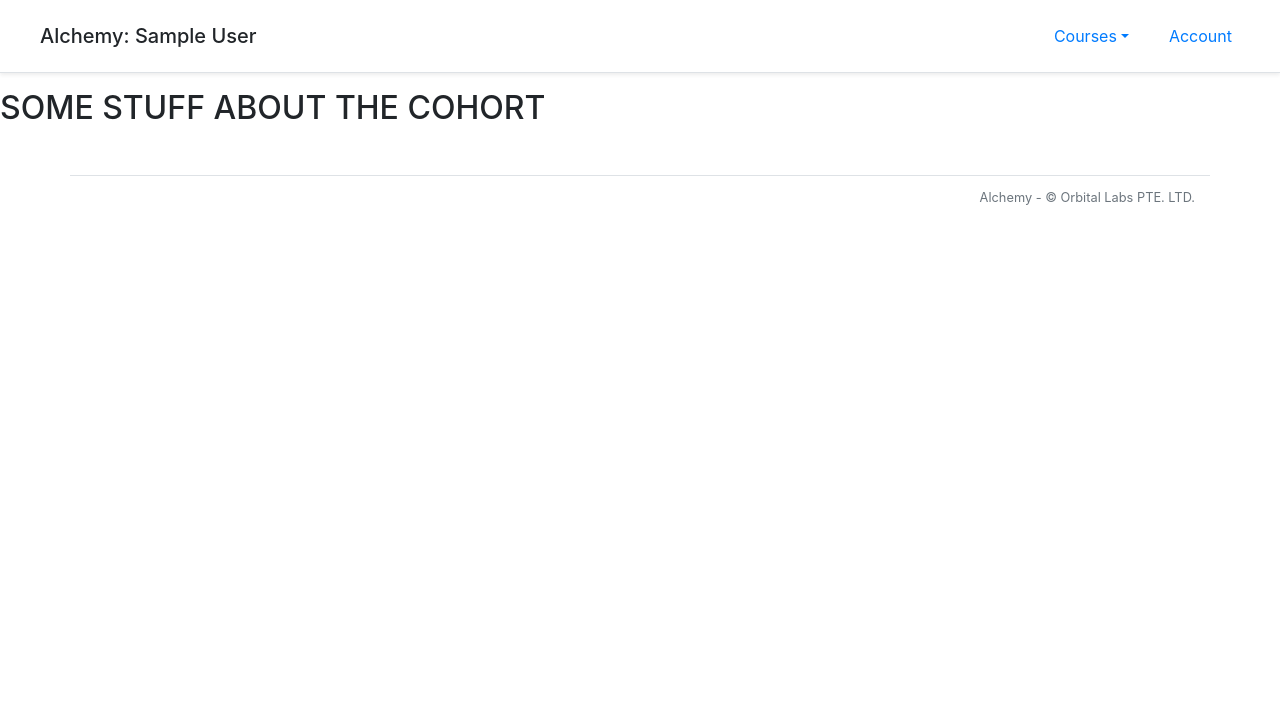
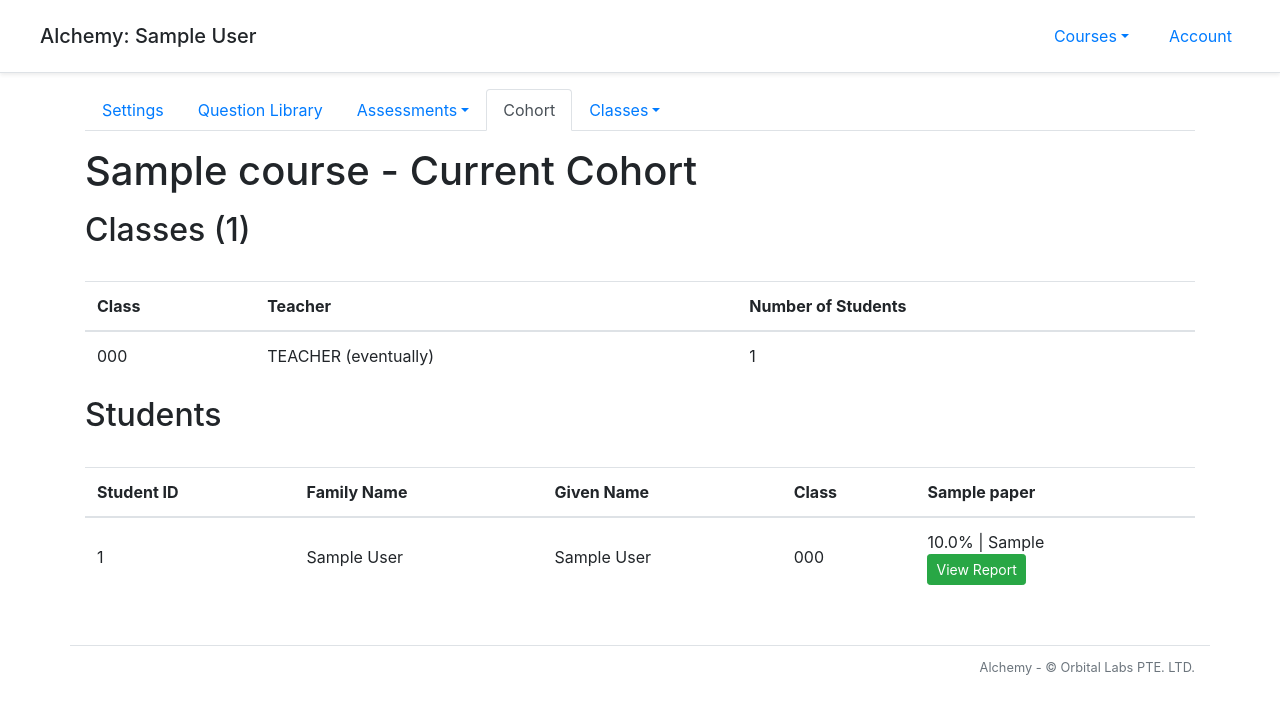
Before and after one commit to RTunley/alchemy, a Flask app: page /course/1/cohort/cohort/index in a window 1280 px wide. Shown: the top 714 px of the page. Run offline with Flask 2, Linux system fonts and the light colour scheme; tables that the repository leaves empty hold one stand-in row (values such as "Sample post"); parts of the project's set-up code (start-up, migrations or seed data) failed here and were passed over; some libraries are stand-ins or nearby versions.

Commit message:
Managed to get the Cohort tab working, but the calls to clazz endpoints seemed to create issues in the clazz index page --> Had to add explicit clazz_id =  arguments to all calls to clazz endpoints in index, which didn't need to be there when they could use g.clazz.id? All fcuntions seem to be working for now.

```diff
--- a/alchemy/score_manager.py
+++ b/alchemy/score_manager.py
@@ -53,7 +53,7 @@ def filter_questions_by_tag(question_assoc_list, tag_string):
     for question_assoc in question_assoc_list:
         for tag in question_assoc.question.tags:
             if tag.name == tag_string:
-                question_id_list.append(q.question.id)
+                question_id_list.append(question_assoc.question.id)
 
     return(question_id_list)
 
@@ -435,7 +435,7 @@ class StudentReport(object):
 
         grade_levels = self.paper.course.grade_levels
         for grade in grade_levels:
-            if self.clazz_percentage_mean >= grade.lower_bound and self.clazz_percentage_mean < gl.upper_bound:
+            if self.clazz_percentage_mean >= grade.lower_bound and self.clazz_percentage_mean < grade.upper_bound:
                 self.clazz_mean_grade = grade.grade
 
     def make_grade_batch_dict(self):
--- a/alchemy/templates/course/cohort/index.html
+++ b/alchemy/templates/course/cohort/index.html
@@ -1,10 +1,54 @@
-{% include "layout_start.html" %}
+{% extends "course/course_layout.html" %}
 
 {% block course_main_content %}
   <main role="main">
-    <h2>SOME STUFF ABOUT THE COHORT</h2>
-
+    <h1 class="my-3">{{ g.course.name }} - Current Cohort</h1>
+    <h2>Classes ({{ g.course.clazzes | length }})</h2>
+    <br>
+    <table class="table table-hover">
+      <thead>
+        <th>Class</th>
+        <th>Teacher</th>
+        <th>Number of Students</th>
+      </thead>
+      {% for clazz in g.course.clazzes %}
+      <tr>
+        <td>{{ clazz.code }}</td>
+        <td>TEACHER (eventually)</td><!--TODO eventually clazz.teachers-->
+        <td>{{ clazz.students | length }}</td>
+      </tr>
+      {% endfor %}
+    </table>
+    <h2>Students</h2>
+    <br>
+    <table class="table table-hover">
+      <thead>
+        <th>Student ID</th>
+        <th>Family Name</th>
+        <th>Given Name</th>
+        <th>Class</th>
+        {% for paper in g.course.papers %}
+          <th>{{ paper.title }}</th>
+        {% endfor %}
+      </thead>
+      {% for tuple in profile_tuples %}
+        {% for profile in tuple[1] %}
+          <tr>
+            <td class="align-middle">{{ profile.student.id }}</td>
+            <td class="align-middle">{{ profile.student.aws_user.family_name }}</td>
+            <td class="align-middle">{{ profile.student.aws_user.given_name }}</td>
+            <td class="align-middle">{{ tuple[0].code }}</td>
+            {% for scoreset in profile.scoreset_list %}
+              {% if scoreset.has_all_scores %}
+                <td>{{ scoreset.percentage }}% | {{ scoreset.grade }}  <br><a class="btn btn-success btn-sm" target="_blank" href="{{ url_for('course.clazz.student_paper_report', student_id = profile.student.id, paper_id = scoreset.paper.id, clazz_id = tuple[0].id) }}" >View Report</a></td>
+              {% else %}
+                <td>No Grade Assigned<br><a class="btn btn-success btn-sm disabled">View Report</a>
+                </td>
+              {% endif %}
+            {% endfor %}
+          </tr>
+        {% endfor %}
+      {% endfor %}
+    </table>
   </main>
 {% endblock course_main_content %}
-
-{% include "layout_end.html" %}
--- a/alchemy/templates/course/course_layout.html
+++ b/alchemy/templates/course/course_layout.html
@@ -19,8 +19,8 @@
         <a class="dropdown-item" data-toggle="modal" data-target="#paper_create_modal" href="#">New Assessment</a>
       </div>
     </li>
-    <li class="nav-item dropdown">
-      <a class="nav-link {{ 'active' if request.endpoint == 'course.cohort.index' }}" href="{{ url_for('course.cohort.index') }}" data-toggle="dropdown" href="#" role="button" aria-haspopup="true" aria-expanded="false">Cohort</a>
+    <li class="nav-item">
+      <a class="nav-link {{ 'active' if request.endpoint == 'course.cohort.index' }}" href="{{ url_for('course.cohort.index', course_id=g.course.id) }}">Cohort</a>
     </li>
     <li class="nav-item dropdown">
       <a class="nav-link dropdown-toggle" data-toggle="dropdown" href="#" role="button" aria-haspopup="true" aria-expanded="false">Classes</a>
--- a/alchemy/views/cohort.py
+++ b/alchemy/views/cohort.py
@@ -1,6 +1,6 @@
 import flask
 from flask import g
-from alchemy import db, models, auth_manager
+from alchemy import db, models, auth_manager, summary_profiles
 
 bp_cohort = flask.Blueprint('cohort', __name__)
 
@@ -10,4 +10,15 @@ def before_request():
 
 @bp_cohort.route('/cohort/index')
 def index():
-    return flask.render_template('course/cohort/index.html')
+    return flask.render_template('course/cohort/index.html', profile_tuples = get_all_student_profiles(g.course))
+
+def get_all_student_profiles(course):
+    clazz_profile_tuples = []
+    for clazz in course.clazzes:
+        student_course_profile_list = []
+        for student in clazz.students:
+            new_course_profile = summary_profiles.make_student_course_profile(student, course)
+            student_course_profile_list.append(new_course_profile)
+
+        clazz_profile_tuples.append((clazz,student_course_profile_list))
+    return clazz_profile_tuples
```
Also changed, not shown: alchemy/templates/course/clazz/index.html (+6 -6 lines), alchemy/views/clazz.py (+6 -6 lines).
